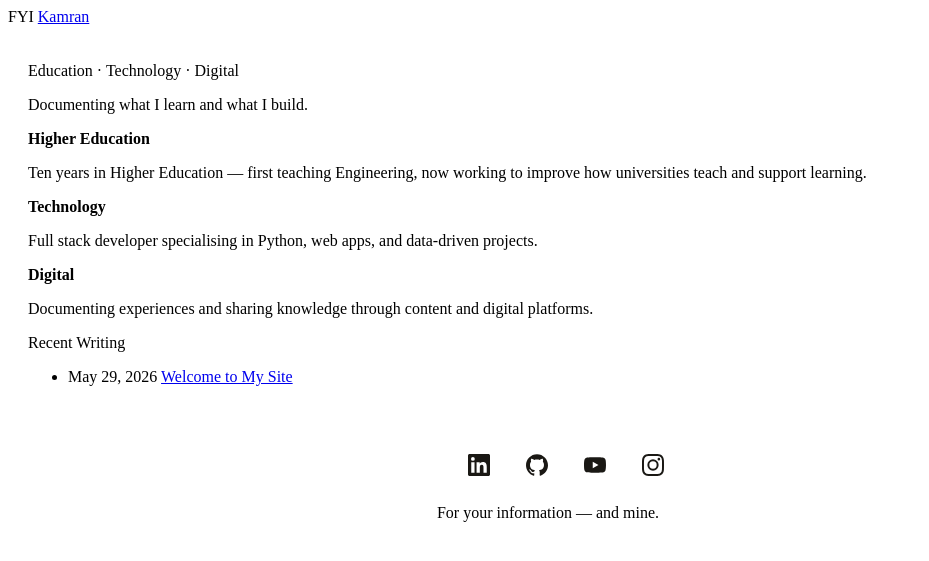
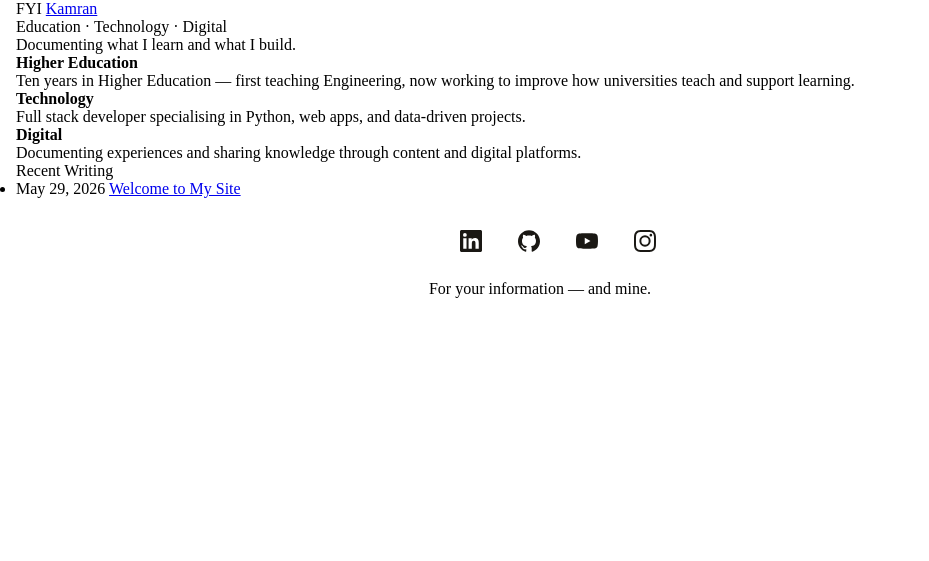
Before and after one commit to fyikamran/fyikamran.github.io, a Jekyll site: the page built from index.html, in a window 1280 px wide. Shown: the top 561 px of the page, without its empty margins (0-929 px from the left). Built offline with Jekyll 4.4.1, drawn with Linux system fonts in a browser that asks for light colours.

Commit message:
Update styles.css

```diff
--- a/assets/css/styles.css
+++ b/assets/css/styles.css
@@ -1,5 +1,8 @@
 /* assets/styles.css */
 *, *::before, *::after {
+  box-sizing: border-box;
+  margin: 0;
+  padding: 0;
   box-sizing: border-box;
 }
 
@@ -11,31 +14,34 @@
 –accent: #2d6a4f;
 }
 
+html{
+  scroll-behavior: smooth;
+}
+
+body {
+  width: 100%;
+  max-width: 1080px;
+  font-size:1rem;
+  line-spacing:1.2rem;
+}
+
 p, span, a {
   max-width: 100%;
   word-wrap: break-word;
-  font-size:1em;
-  line-spacing:1.2em;
-}
-
-html, body {
-  width: 100%;
-  max-width: 1080px;
-  font-size:1em;
-  line-spacing:1.2em;
 }
 
 .site-container {
   width: 100%;
   max-width: 1080px;
   margin: auto;
+  padding: 0 1rem;
+
 }
 
 .post-container {
   width:100%
   max-width: 680px;
   margin: auto;
-  padding:20px;
 }
 
 
```
